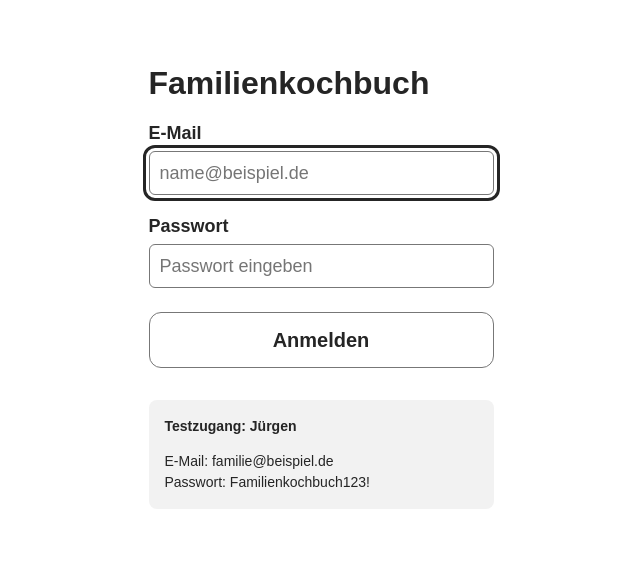
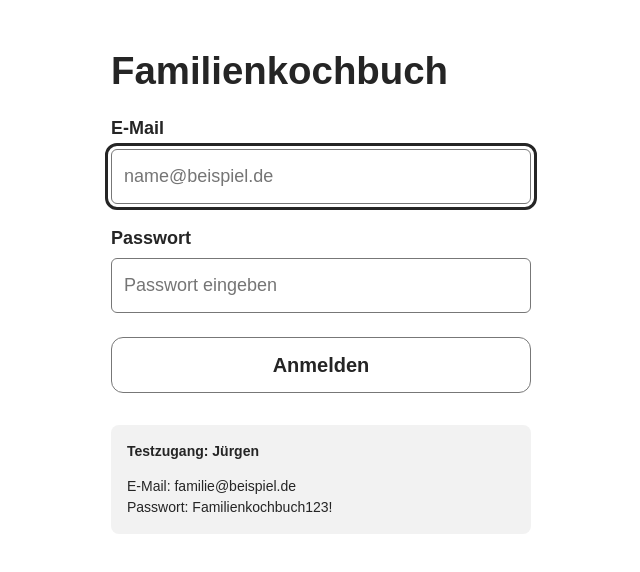
Before and after one commit to lairdflorian-beep/kochapp, a React (Create React App) app: page / in a window 1280 px wide. Shown: the top 572 px of the page, without its empty margins (319-959 px from the left). Built offline with nearby package versions, Linux system fonts and the light colour scheme; the HTML template or start-up script is replaced by a standard one.

Commit message:
Desktop-Ansicht

```diff
--- a/src/App.css
+++ b/src/App.css
@@ -1,4 +1,4 @@
-/* Eine schmale, mittig ausgerichtete Seite. */
+/* Mobile zuerst; größere Bildschirme bekommen mehr Platz für Inhalte. */
 body {
   font-family: Arial, sans-serif;
   color: #252525;
@@ -6,20 +6,27 @@ body {
 }
 
 .App {
-  max-width: 460px;
-  margin: 48px auto;
+  box-sizing: border-box;
+  width: 100%;
+  max-width: 640px;
+  margin: 32px auto;
   padding: 0 20px;
 }
 
 .App--detail {
-  max-width: 345px;
-  margin: 64px auto;
-  padding: 0 24px;
+  max-width: 640px;
 }
 
 h1 {
   margin: 0 0 30px;
-  font-size: 30px;
+  font-size: clamp(28px, 3vw, 40px);
+  line-height: 1.2;
+  overflow-wrap: anywhere;
+}
+
+.anmeldeseite {
+  max-width: 420px;
+  margin-inline: auto;
 }
 
 .App button:focus-visible,
@@ -52,7 +59,7 @@ h1 {
 
 .start-aktionen {
   display: grid;
-  grid-template-columns: 1fr 1fr;
+  grid-template-columns: repeat(2, minmax(0, 1fr));
   gap: 12px;
 }
 
@@ -73,6 +80,10 @@ h1 {
 .suchergebnis {
   margin: 32px 0 20px;
   font-weight: bold;
+}
+
+.suchseite .rezept-formular {
+  max-width: 640px;
 }
 
 .anmelde-fehler,
@@ -122,6 +133,23 @@ h1 {
   white-space: nowrap;
 }
 
+@media (min-width: 768px) {
+  .App {
+    max-width: 1080px;
+    margin: 48px auto;
+    padding: 0 32px;
+  }
+
+  .App--detail {
+    max-width: 880px;
+  }
+
+  .start-aktionen {
+    max-width: 640px;
+    gap: 16px;
+  }
+}
+
 @media (max-width: 480px) {
   .App,
   .App--detail {
--- a/src/components/RezeptDetail.css
+++ b/src/components/RezeptDetail.css
@@ -1,6 +1,6 @@
 .rezept-detail {
   font-size: 18px;
-  line-height: 1.25;
+  line-height: 1.6;
   overflow-wrap: anywhere;
 }
 
@@ -24,7 +24,7 @@
 
 .rezept-detail h1 {
   margin: 0 0 8px;
-  font-size: 32px;
+  font-size: clamp(28px, 3vw, 40px);
   line-height: 1.2;
 }
 
@@ -39,7 +39,8 @@
 }
 
 .rezept-detail-bild {
-  height: 160px;
+  box-sizing: border-box;
+  width: 100%;
   overflow: hidden;
   border: 1px solid #bdbdbd;
   border-radius: 12px;
@@ -49,7 +50,8 @@
 .rezept-detail-bild svg {
   display: block;
   width: 100%;
-  height: 100%;
+  height: auto;
+  aspect-ratio: 16 / 9;
   stroke: #bdbdbd;
   stroke-width: 1;
 }
@@ -63,8 +65,8 @@
   font-size: 20px;
 }
 
-.rezept-detail ul,
-.rezept-detail ol {
+.rezept-detail section ul,
+.rezept-detail section ol {
   margin: 0;
   padding-left: 21px;
 }
@@ -119,7 +121,8 @@
 .rezept-formular textarea {
   box-sizing: border-box;
   width: 100%;
-  padding: 10px;
+  min-width: 0;
+  padding: 12px;
   border: 1px solid #777;
   border-radius: 6px;
   color: inherit;
@@ -127,7 +130,12 @@
   font: inherit;
 }
 
+.rezept-formular input:not([type="file"]) {
+  min-height: 48px;
+}
+
 .rezept-formular textarea {
+  min-height: 160px;
   resize: vertical;
 }
 
@@ -144,8 +152,7 @@
 .foto-vorschau {
   display: block;
   width: 100%;
-  height: 160px;
-  object-fit: cover;
+  height: auto;
 }
 
 .foto-auswahl {
@@ -201,6 +208,20 @@
   color: #a32020;
 }
 
-.rezept-detail li {
+.rezept-detail section li {
   margin-bottom: 6px;
 }
+
+@media (min-width: 768px) {
+  .rezept-detail section {
+    margin-top: 32px;
+  }
+
+  .rezept-detail h2 {
+    font-size: 24px;
+  }
+
+  .rezept-aktionen {
+    gap: 16px;
+  }
+}
--- a/src/components/RezeptKarte.css
+++ b/src/components/RezeptKarte.css
@@ -1,16 +1,27 @@
 .rezept-karte {
+  box-sizing: border-box;
   display: flex;
   align-items: center;
   gap: 12px;
   width: 100%;
-  margin-bottom: 16px;
+  height: 100%;
+  margin: 0;
   padding: 15px;
   border: 1px solid #bdbdbd;
   border-radius: 15px;
   background-color: white;
+  color: inherit;
   font-family: Arial, sans-serif;
+  line-height: 1.45;
   text-align: left;
   cursor: pointer;
+}
+
+@media (hover: hover) {
+  .rezept-karte:hover {
+    border-color: #777;
+    box-shadow: 0 4px 16px rgb(0 0 0 / 8%);
+  }
 }
 
 .rezept-bild {
@@ -23,6 +34,7 @@
 }
 
 .rezept-bild img {
+  display: block;
   width: 100%;
   height: 100%;
   object-fit: cover;
@@ -37,6 +49,7 @@
   display: block;
   font-size: 20px;
   font-weight: bold;
+  margin-bottom: 4px;
 }
 
 .rezept-info {
@@ -45,6 +58,37 @@
 }
 
 .rezept-pfeil {
+  flex-shrink: 0;
   margin-left: auto;
   font-size: 28px;
 }
+
+@media (min-width: 768px) {
+  .rezept-karte {
+    display: grid;
+    grid-template-columns: minmax(0, 1fr) auto;
+    grid-template-rows: auto 1fr;
+    align-items: start;
+    column-gap: 12px;
+    row-gap: 0;
+    padding: 0;
+  }
+
+  .rezept-bild {
+    grid-column: 1 / -1;
+    width: 100%;
+    min-width: 0;
+    height: auto;
+    aspect-ratio: 16 / 9;
+    border-radius: 14px 14px 0 0;
+  }
+
+  .rezept-text {
+    padding: 20px 0 20px 20px;
+  }
+
+  .rezept-pfeil {
+    align-self: center;
+    padding-right: 20px;
+  }
+}
--- a/src/components/RezeptListe.css
+++ b/src/components/RezeptListe.css
@@ -1,5 +1,25 @@
 .rezept-liste {
+  display: grid;
+  grid-template-columns: minmax(0, 1fr);
+  gap: 16px;
   margin: 30px 0;
   padding: 0;
   list-style: none;
 }
+
+.rezept-liste > li {
+  min-width: 0;
+}
+
+@media (min-width: 768px) {
+  .rezept-liste {
+    grid-template-columns: repeat(2, minmax(0, 1fr));
+    gap: 24px;
+  }
+}
+
+@media (min-width: 1024px) {
+  .rezept-liste {
+    grid-template-columns: repeat(3, minmax(0, 1fr));
+  }
+}
--- a/src/components/SuchButton.css
+++ b/src/components/SuchButton.css
@@ -6,7 +6,7 @@
   border-radius: 15px;
   font-family: Arial, sans-serif;
   cursor: pointer;
-  height: 70px;
+  min-height: 70px;
   color: white;
   background-color: #424242;
   font-size: 24px;
```
